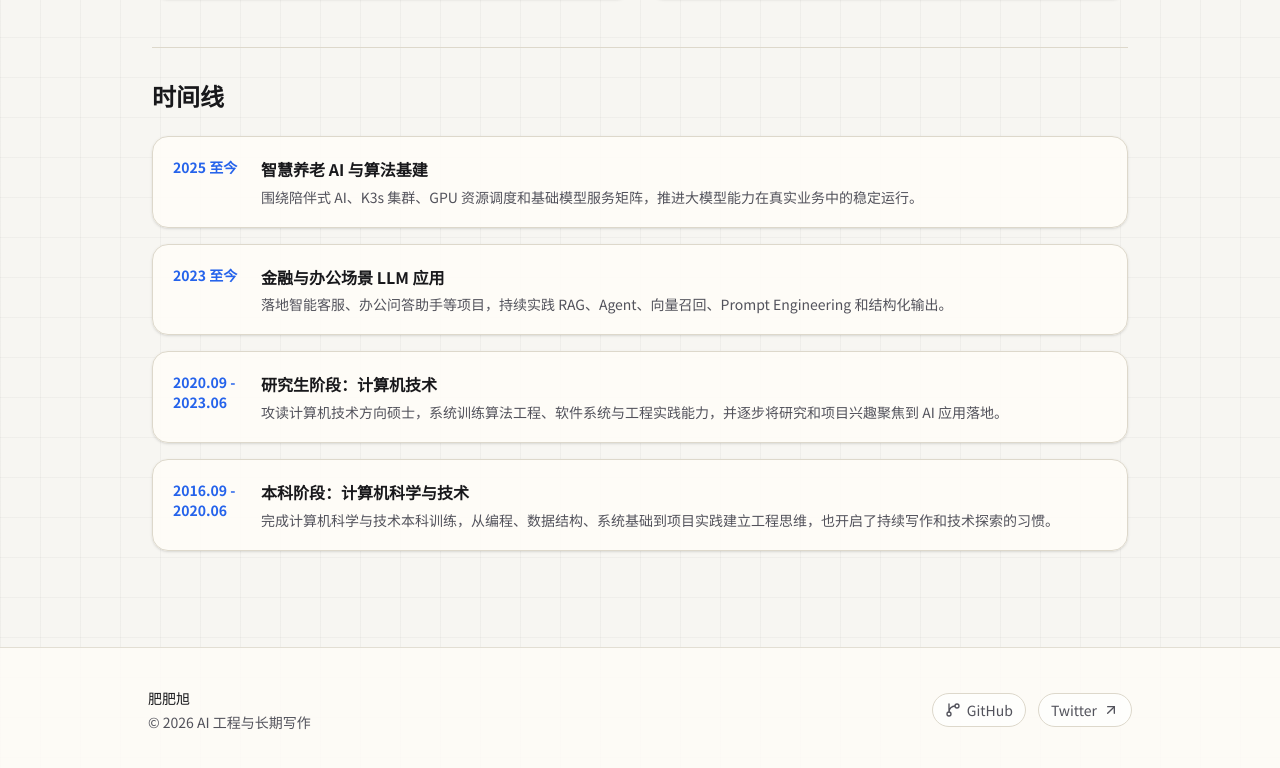
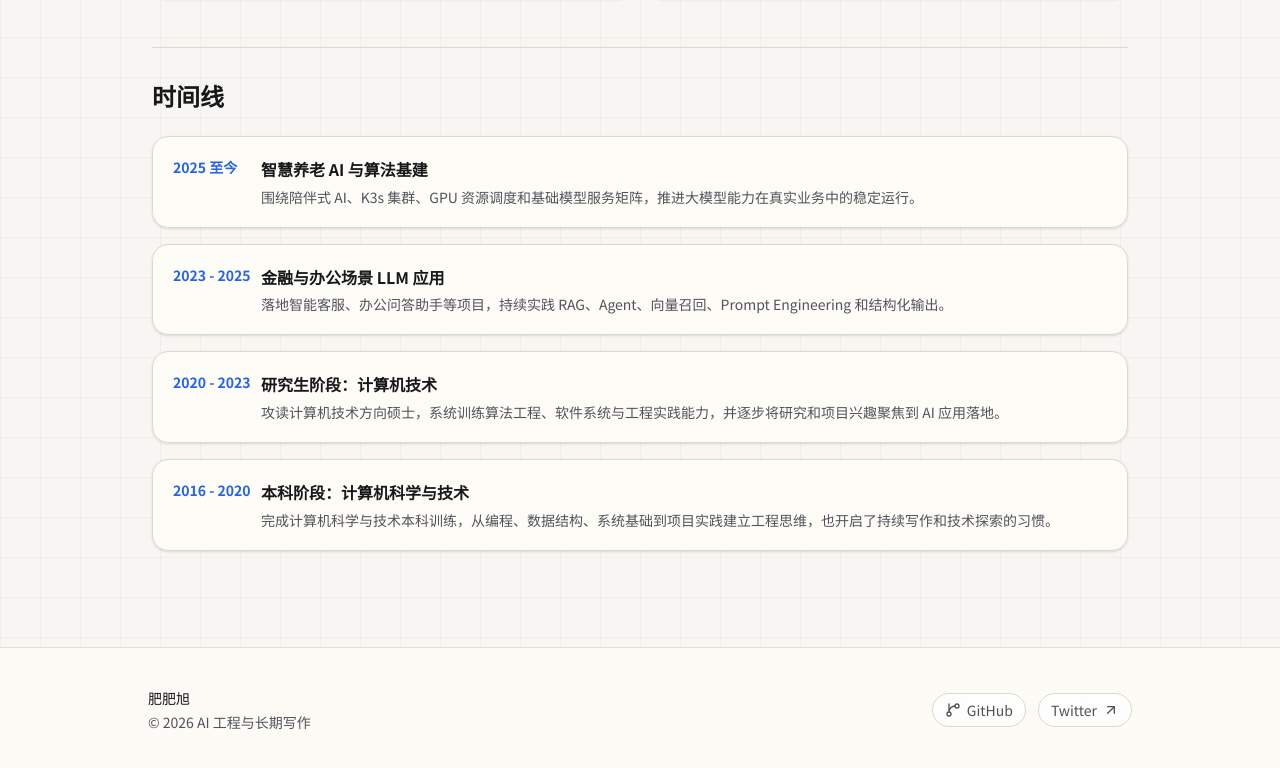
Before and after one commit to Lrcx/feifeixu-blog, a Next.js app: page /about in a window 1280 px wide. Shown: the part 883-1651 px from the top of the page. Built offline with nearby package versions, Linux system fonts and the light colour scheme.

Commit message:
fix about timeline dates

```diff
--- a/app/about/page.tsx
+++ b/app/about/page.tsx
@@ -18,17 +18,17 @@ const timeline = [
     desc: "围绕陪伴式 AI、K3s 集群、GPU 资源调度和基础模型服务矩阵，推进大模型能力在真实业务中的稳定运行。",
   },
   {
-    year: "2023 至今",
+    year: "2023 - 2025",
     title: "金融与办公场景 LLM 应用",
     desc: "落地智能客服、办公问答助手等项目，持续实践 RAG、Agent、向量召回、Prompt Engineering 和结构化输出。",
   },
   {
-    year: "2020.09 - 2023.06",
+    year: "2020 - 2023",
     title: "研究生阶段：计算机技术",
     desc: "攻读计算机技术方向硕士，系统训练算法工程、软件系统与工程实践能力，并逐步将研究和项目兴趣聚焦到 AI 应用落地。",
   },
   {
-    year: "2016.09 - 2020.06",
+    year: "2016 - 2020",
     title: "本科阶段：计算机科学与技术",
     desc: "完成计算机科学与技术本科训练，从编程、数据结构、系统基础到项目实践建立工程思维，也开启了持续写作和技术探索的习惯。",
   },
```
